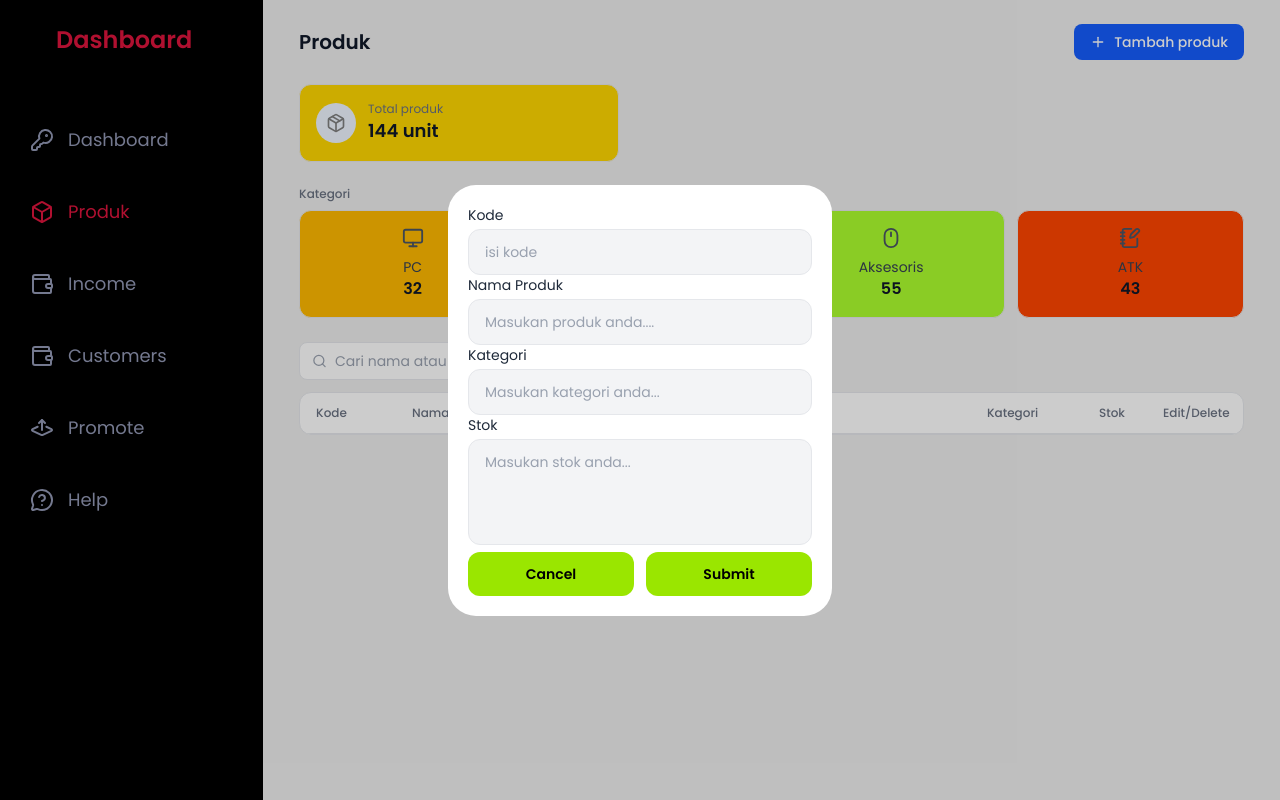
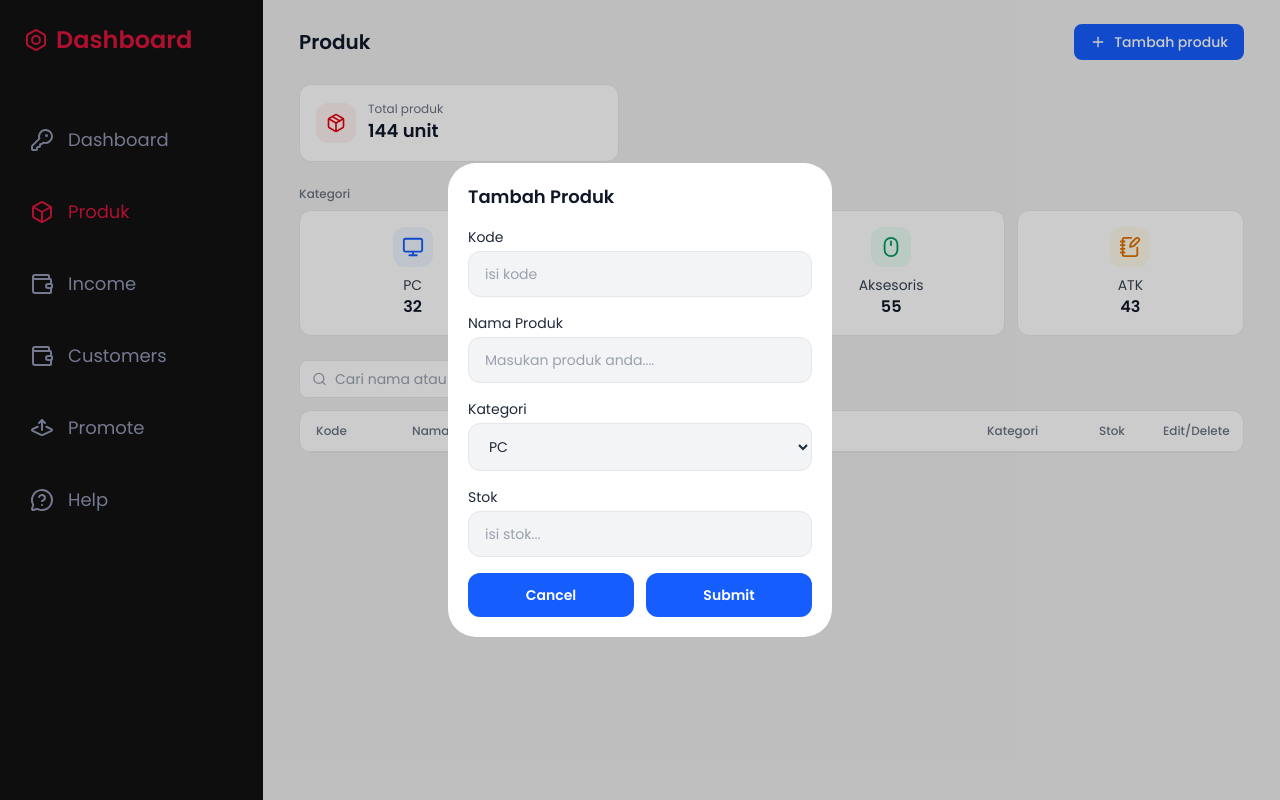
Before and after one commit to aurandyairlangga/Inventaris-kkp, a React (Vite) app: page /produk in a window 1280 px wide. Both pictures are taken after a click on the button "Tambah produk". Built offline with nearby package versions, Linux system fonts and the light colour scheme.

Commit message:
update fitur produk

```diff
--- a/src/components/layout/Sidebar.jsx
+++ b/src/components/layout/Sidebar.jsx
@@ -17,9 +17,9 @@ import Menu from "../Menu";
 
 const Sidebar = () => {
   return (
-    <div className="h-full bg-[#000000] p-6 w-80 justify-center">
+    <div className="h-full bg-[#111111] p-6 w-80 justify-center">
       <div className="flex items-center gap-2 text-2xl mb-16">
-        <Bolt/>
+        <Bolt className="text-[#DC143C]"/>
         <h1 className="font-semibold text-[#DC143C]">Dashboard</h1>
       </div>
 
--- a/src/pages/AllCustomers.jsx
+++ b/src/pages/AllCustomers.jsx
@@ -55,7 +55,7 @@ const AllCustomers = () => {
         <p className="text-sm text-[#292D32]">Adobe</p>
         <p className="text-sm text-[#292D32]">(302) 555-0107</p>
         <p className="text-sm text-[#292D32]">ronald@adobe.com</p>
-        <p className="text-sm text-[#292D32]">Israel</p>
+        <p className="text-sm text-[#292D32]">Australia</p>
         <div>
           <p className="text-xs font-medium px-3 py-1 rounded-full bg-rose-50 text-[#DF0404] w-fit">
             Inactive
--- a/src/pages/dashboard/ProdukPage.jsx
+++ b/src/pages/dashboard/ProdukPage.jsx
@@ -23,7 +23,6 @@ const ProdukPage = () => {
     });
   };
 
-
   return (
     <div className="p-6">
       {/* Header */}
@@ -31,7 +30,7 @@ const ProdukPage = () => {
         <p className="text-xl font-semibold text-gray-900">Produk</p>
         <button
           onClick={() => setShowModal(true)}
-          className="flex items-center gap-2 rounded-lg bg-blue-600 px-4 py-2 text-sm font-medium text-white hover:bg-blue-700 transition-colors"
+          className="flex items-center gap-2 rounded-lg bg-blue-600 px-4 py-2 text-sm font-medium text-white hover:bg-blue-700 transition-colors cursor-pointer"
         >
           <Plus size={16} />
           <p>Tambah produk</p>
@@ -39,9 +38,9 @@ const ProdukPage = () => {
       </div>
 
       {/* Total produk */}
-      <div className="mb-6 flex max-w-xs items-center gap-3 rounded-xl border border-gray-200 bg-[#FFD700] p-4">
-        <div className="flex h-10 w-10 items-center justify-center rounded-full bg-blue-50">
-          <Package size={20} className="text-[#808080]" />
+      <div className="mb-6 flex max-w-xs items-center gap-3 rounded-xl border border-gray-200 bg-white p-4">
+        <div className="flex h-10 w-10 items-center justify-center rounded-xl bg-red-50">
+          <Package size={20} className="text-red-600" />
         </div>
         <div>
           <p className="text-xs text-gray-500">Total produk</p>
@@ -52,23 +51,31 @@ const ProdukPage = () => {
       {/* Kategori */}
       <p className="mb-2 text-xs font-medium text-gray-500">Kategori</p>
       <div className="mb-6 grid grid-cols-2 gap-3 sm:grid-cols-4">
-        <div className="rounded-xl border bg-amber-400 border-gray-200 bg-[#7FFF00] p-4 text-center">
-          <Monitor size={22} className="mx-auto mb-2 text-gray-600" />
+        <div className="rounded-xl border bg-white border-gray-200 p-4 text-center">
+          <div className="mx-auto mb-2 flex h-10 w-10 items-center justify-center rounded-xl bg-blue-50">
+            <Monitor size={22} className=" text-blue-600  " />
+          </div>
           <p className="text-sm text-gray-700">PC</p>
           <p className="text-base font-semibold text-gray-900">32</p>
         </div>
-        <div className="rounded-xl border border-gray-200 bg-[#6495ED] p-4 text-center">
-          <Printer size={22} className="mx-auto mb-2 text-gray-600" />
+        <div className="rounded-xl border border-gray-200 bg-white p-4 text-center">
+          <div className="mx-auto mb-2 flex h-10 w-10 items-center justify-center rounded-xl bg-violet-50">
+            <Printer size={22} className=" text-violet-600" />
+          </div>
           <p className="text-sm text-gray-700">Printer</p>
           <p className="text-base font-semibold text-gray-900">14</p>
         </div>
-        <div className="rounded-xl border border-gray-200 bg-[#ADFF2F] p-4 text-center">
-          <Mouse size={22} className="mx-auto mb-2 text-gray-600" />
+        <div className="rounded-xl border border-gray-200 bg-white p-4 text-center">
+          <div className="mx-auto mb-2 flex h-10 w-10 items-center justify-center rounded-xl bg-emerald-50">
+            <Mouse size={22} className=" text-emerald-600" />
+          </div>
           <p className="text-sm text-gray-700">Aksesoris</p>
           <p className="text-base font-semibold text-gray-900">55</p>
         </div>
-        <div className="rounded-xl border border-gray-200 bg-[#FF4500] p-4 text-center">
-          <NotebookPen size={22} className="mx-auto mb-2 text-gray-600" />
+        <div className="rounded-xl border border-gray-200 bg-white p-4 text-center">
+          <div className="mx-auto mb-2 flex h-10 w-10 items-center justify-center rounded-xl bg-amber-50">
+            <NotebookPen size={22} className=" text-amber-600 " />
+          </div>
           <p className="text-sm text-gray-700">ATK</p>
           <p className="text-base font-semibold text-gray-900">43</p>
         </div>
@@ -95,7 +102,10 @@ const ProdukPage = () => {
 
         {listData.map(({ kode, namaProduk, kategori, stok }) => {
           return (
-            <div key={kode} className="flex items-center border-b border-gray-100 px-4 py-3 text-sm">
+            <div
+              key={kode}
+              className="flex items-center border-b border-gray-100 px-4 py-3 text-sm"
+            >
               <p className="w-24 text-gray-700">{kode}</p>
               <p className="flex-1 text-gray-900">{namaProduk}</p>
               <div className="w-28">
@@ -120,7 +130,11 @@ const ProdukPage = () => {
       </div>
 
       {/* modal */}
-      <Modal showModal={showModal} onClose={setShowModal} onKirim={onAddProduk} />
+      <Modal
+        showModal={showModal}
+        onClose={setShowModal}
+        onKirim={onAddProduk}
+      />
     </div>
   );
 };
--- a/src/pages/dashboard/form/Modal.jsx
+++ b/src/pages/dashboard/form/Modal.jsx
@@ -1,8 +1,9 @@
 import { useState } from "react";
 
-const Modal = ({ showModal = false,
+const Modal = ({
+  showModal = false,
   onClose = () => {},
-    onKirim =() =>{},
+  onKirim = () => {},
 }) => {
   const [status, setOnStatus] = useState({
     kode: "PRD-001",
@@ -18,22 +19,23 @@ const Modal = ({ showModal = false,
   //       return { ...prev, kode: event.target.value };
   //     });
   const onChangeForm = (e) => {
-        const {name,value} = e.target;
-        setOnStatus((prev => {
-            return {...prev, [name]: value};
-        }));
+    const { name, value } = e.target;
+    setOnStatus((prev) => {
+      return { ...prev, [name]: value };
+    });
   };
 
   const onSubmit = () => {
-        console.log("formModal",status);
+    console.log("formModal", status);
     onKirim(status);
     onClose();
-    }
+  };
 
   return (
     showModal && (
       <div className="fixed bg-black/20 h-dvh w-full top-0 left-0 flex items-center justify-center ">
-        <div className="w-full max-w-sm rounded-[28px] bg-white p-5">
+        <div className="w-full max-w-sm rounded-[28px] bg-white p-5 flex flex-col gap-4 ">
+          <h2 className="text-lg font-semibold text-gray-900">Tambah Produk</h2>
           <div>
             <p className="mb-1 block text-sm text-gray-800">Kode</p>
             <input
@@ -56,38 +58,44 @@ const Modal = ({ showModal = false,
 
           <div>
             <p className="mb-1 block text-sm text-gray-800">Kategori</p>
-            <input
+            <select
               name="kategori"
               onChange={onChangeForm}
-              placeholder="Masukan kategori anda..."
-              className="w-full rounded-xl border border-gray-200 bg-gray-100 px-4 py-3 text-sm text-gray-800 outline-none placeholder:text-gray-400 focus:border-gray-400"
-            />
+              className="w-full rounded-xl border border-gray-200 bg-gray-100 px-4 py-3 text-sm text-gray-800 outline-none focus:border-gray-400 cursor-pointer"
+            >
+              <option value="" disabled hidden>
+                Masukan kategori anda...
+              </option>
+              <option value="PC">PC</option>
+              <option value="Printer">PRINTER</option>
+              <option value="Aksesoris">AKSESORIS</option>
+              <option value="ATK">ATK</option>
+            </select>
           </div>
 
           <div>
             <p className="mb-1 block text-sm text-gray-800">Stok</p>
-            <textarea
+            <input
               name="stok"
               onChange={onChangeForm}
-              placeholder="Masukan stok anda..."
-              rows={4}
-              className="w-full resize-none rounded-xl border border-gray-200 bg-gray-100 px-4 py-3 text-sm text-gray-800 outline-none placeholder:text-gray-400 focus:border-gray-400"
+              placeholder="isi stok..."
+              className="w-full rounded-xl border border-gray-200 bg-gray-100 px-4 py-3 text-sm text-gray-800 outline-none placeholder:text-gray-400 focus:border-gray-400"
             />
           </div>
 
           <div className="flex gap-3">
             <button
               onClick={() => onClose(false)}
-              type="submit"
-              className="w-full rounded-xl bg-lime-400 py-3 text-sm font-semibold text-black"
+              type="button"
+              className="w-full rounded-xl bg-blue-600 py-3 text-sm font-semibold text-white cursor-pointer  hover:bg-blue-800 transition-colors "
             >
               Cancel
             </button>
 
             <button
               onClick={onSubmit}
-              type="submit"
-              className="w-full rounded-xl bg-lime-400 py-3 text-sm font-semibold text-black cursor-pointer"
+              type="button"
+              className="w-full rounded-xl bg-blue-600 py-3 text-sm font-semibold text-white cursor-pointer hover:bg-blue-800 transition-colors"
             >
               Submit
             </button>
```
Lines whose indentation alone changed are shown as unchanged.
